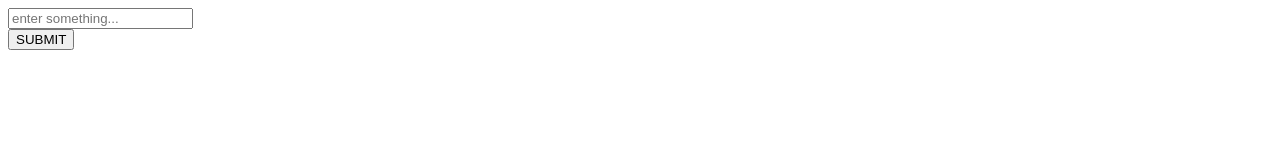
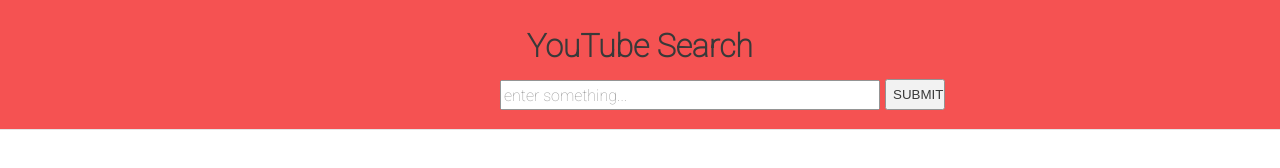
Before and after one commit to dannyevega/youtube-api, a plain HTML site: page index.html in a window 1280 px wide. Drawn offline with nearby package versions, Linux system fonts and the light colour scheme.

Commit message:
add styling for nav bar. still need to fix positioning when search is entered. Currently, it pushes the nav bar down a little and doesnt display below the nav

```diff
--- a/css/style.css
+++ b/css/style.css
@@ -0,0 +1,52 @@
+html {
+  box-sizing: border-box;
+}
+
+*, *:before, *:after {
+  box-sizing: inherit;
+}
+
+body {
+  margin: 0;
+}
+
+.top-nav {
+	min-width: 970px;
+	margin: 0 auto;
+	background-color: #f22121;
+	opacity: 0.775;
+	border-bottom: 1px solid #DDD;
+	position: fixed;
+	width: 100%;
+	z-index: 9999;
+	height: 130px;
+}
+
+.top-nav h1 {
+	text-align: center;
+	font-family: 'Roboto', sans-serif;
+	font-size: 2em;
+}
+
+#search-term {
+  position: relative;
+  margin-top: -6px;
+}
+
+#query {
+	margin-left: 500px;
+	margin-top: -5px;
+  width: 380px;
+  height: 30px;
+  font-family: 'Roboto', sans-serif;
+  font-size: 1em;
+}
+
+button {
+	width: 60px;
+	height: 31px;
+  position: absolute;
+  top: -6px;
+  right: 500px;
+  left: 885px;
+}
--- a/index.html
+++ b/index.html
@@ -3,14 +3,18 @@
 <head>
 	<meta charset="UTF-8">
 	<link rel="stylesheet" href="css/style.css">
+	<link href='http://fonts.googleapis.com/css?family=Roboto:100' rel='stylesheet' type='text/css'>
 	<title>YouTube API Project</title>
 </head>
 <body>
 
-	<form id="search-term">
-		<input id="query" type="text" placeholder="enter something..."><br>
-		<button>SUBMIT</button>
-	</form>
+	<nav class="top-nav">
+		<h1>YouTube Search</h1>
+		<form id="search-term">
+			<input id="query" type="text" placeholder="enter something..."><br>
+			<button>SUBMIT</button>
+		</form>
+	</nav>
 
 	<div id="search-results"></div>
 
```
